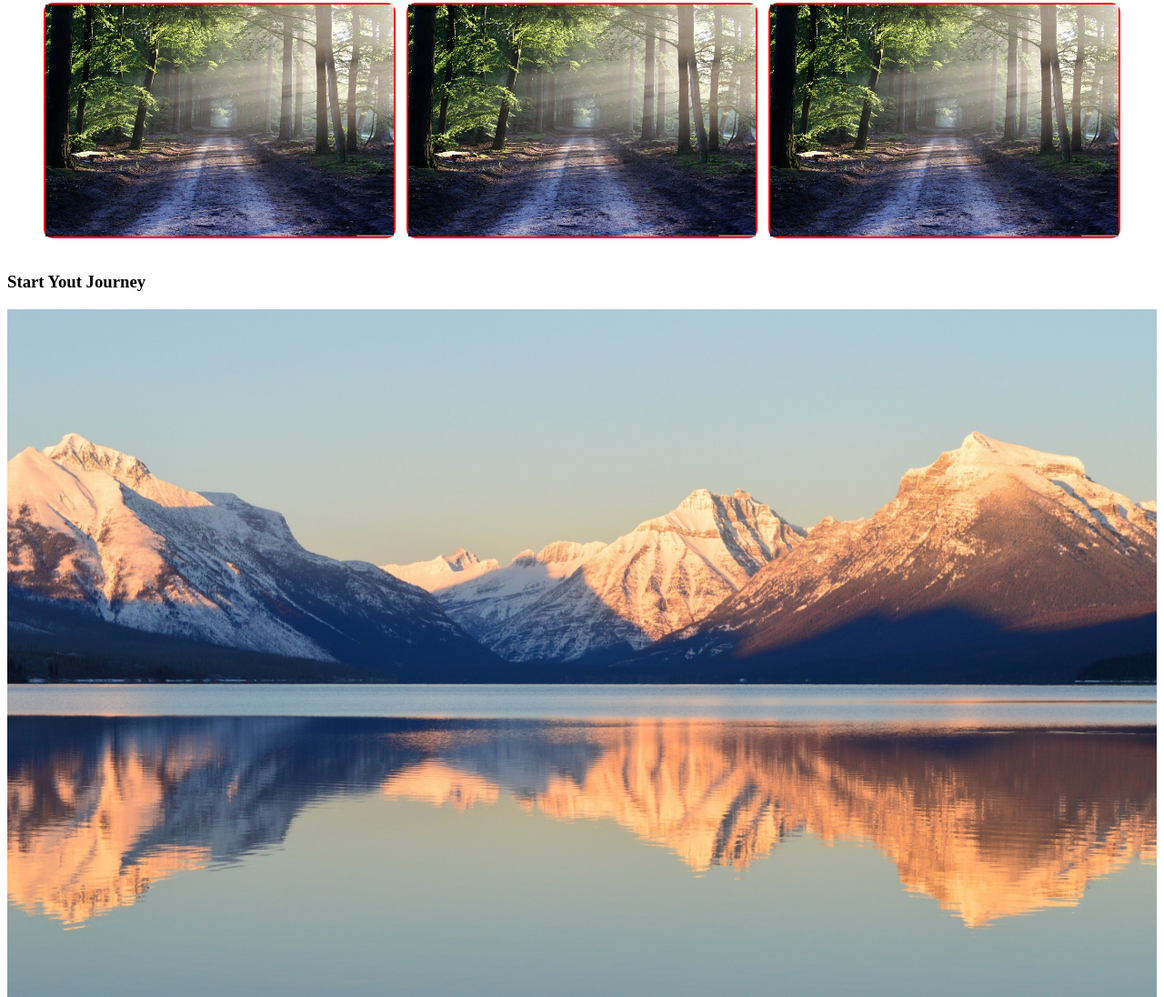
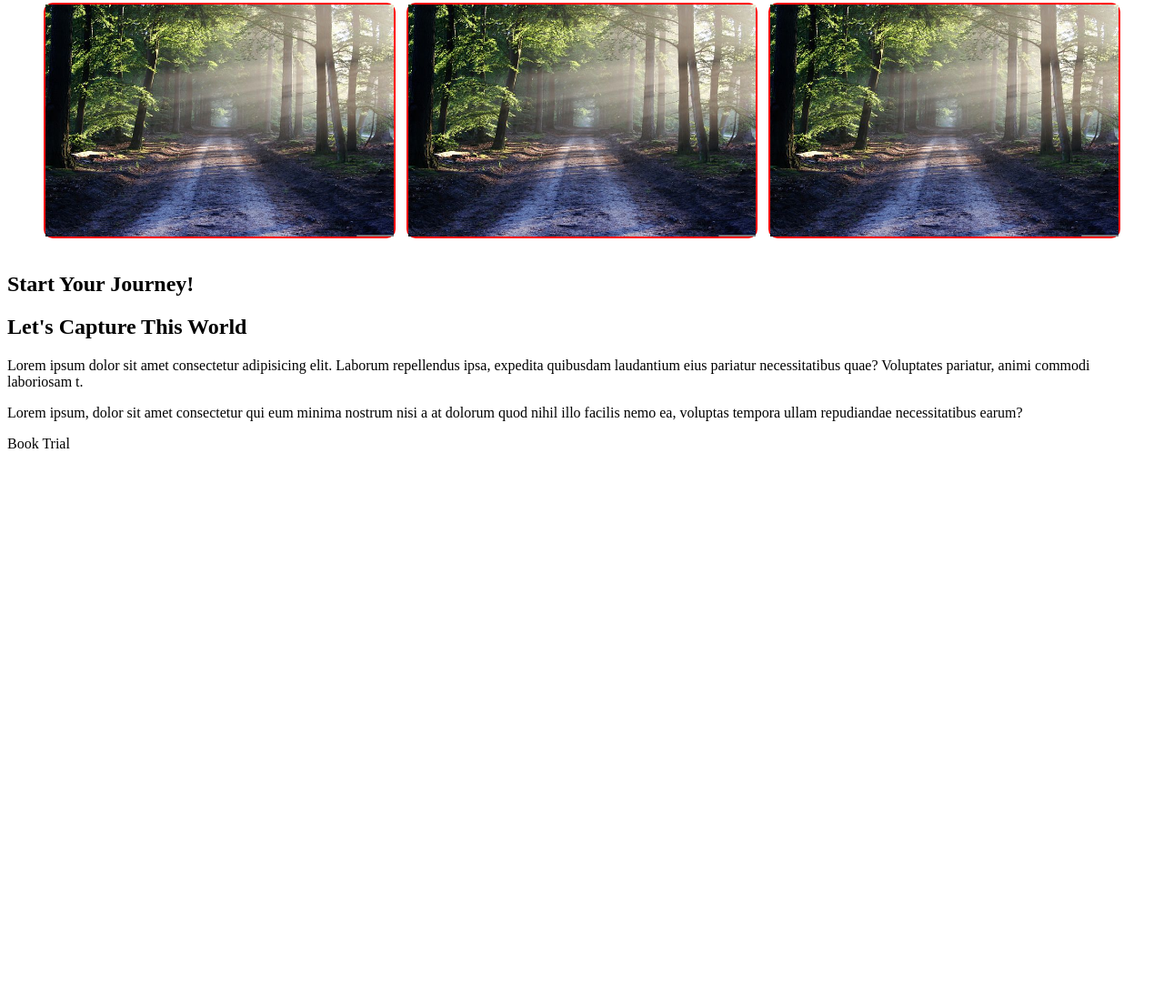
Before and after one commit to Yash-0813/webdexam, a plain HTML site: page index.html in a window 1280 px wide. Shown: the part 611-1707 px from the top of the page at 91% size. After the commit the page ends 1116 px from the top, so only its background shows below. Drawn offline with Linux system fonts and the light colour scheme.

Commit message:
Update index.html

```diff
--- a/index.html
+++ b/index.html
@@ -62,21 +62,12 @@
             </div>
             </div>
     </section>
-
-    <section id="client-section">
-        <h3 class="">Start Yout Journey</h3>
-        <div id="clients">
-            <div class="class-item">
-                <img src="Mountain.jpg" alt="">
-            </div>
-        </div>
-    </section>
-
-    <section id="contact">
-        <div>
-            <h1>Contact Info</h1>
-            <h2>New Delhi Saket Nagar</h2>
-        </div>
+    <section class="banner">
+        <h2>Start Your Journey!</h2>
+        <h1>Let's Capture This World</h1>
+        <p>Lorem ipsum dolor sit amet consectetur adipisicing elit. Laborum repellendus ipsa, expedita quibusdam laudantium eius pariatur necessitatibus quae? Voluptates pariatur, animi commodi laboriosam t.</p>
+        <p>Lorem ipsum, dolor sit amet consectetur  qui eum minima nostrum nisi a at dolorum quod nihil illo facilis nemo ea, voluptas tempora ullam repudiandae necessitatibus earum?</p>
+        <div class="book">Book Trial</div>
     </section>
 </body>
 </html>
```
